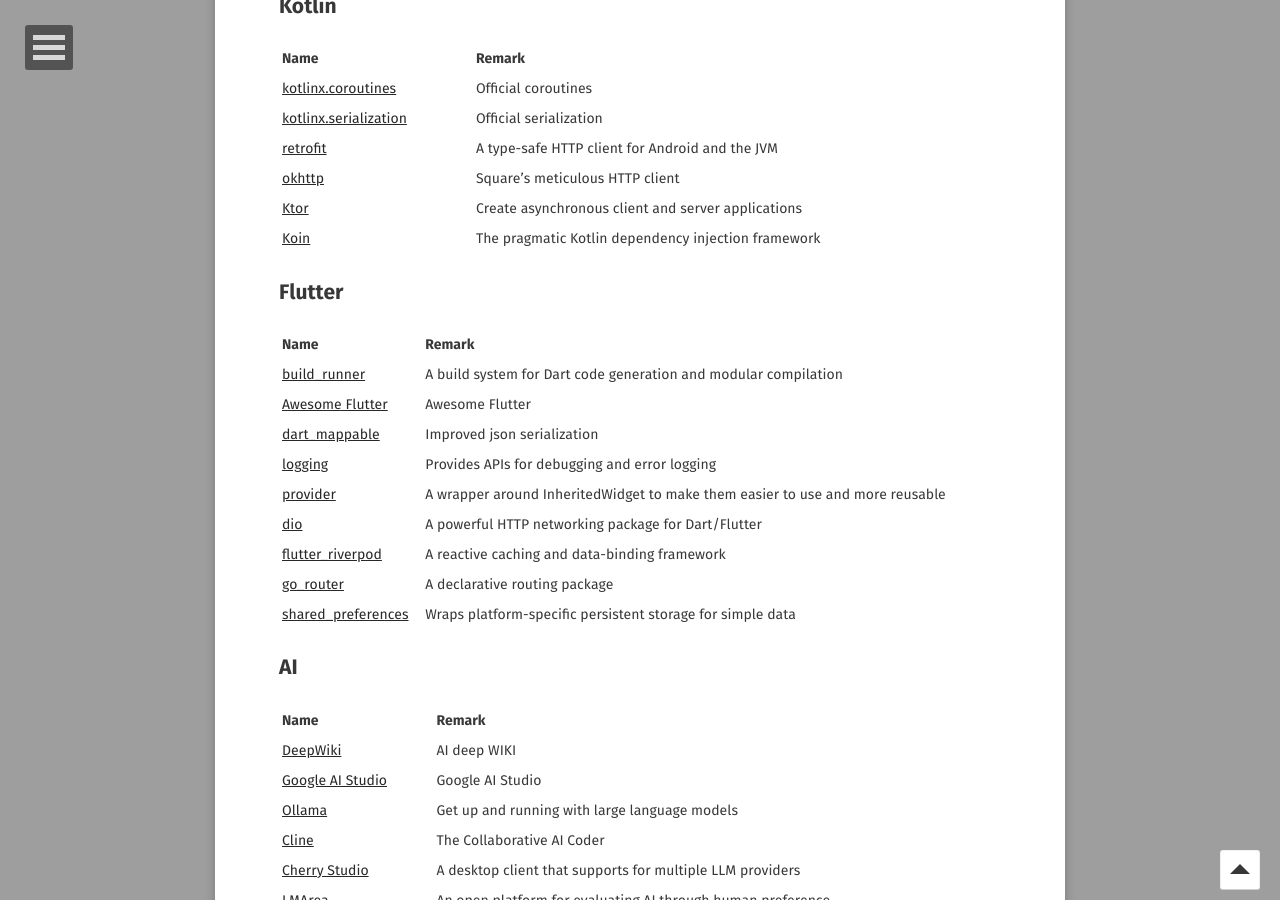
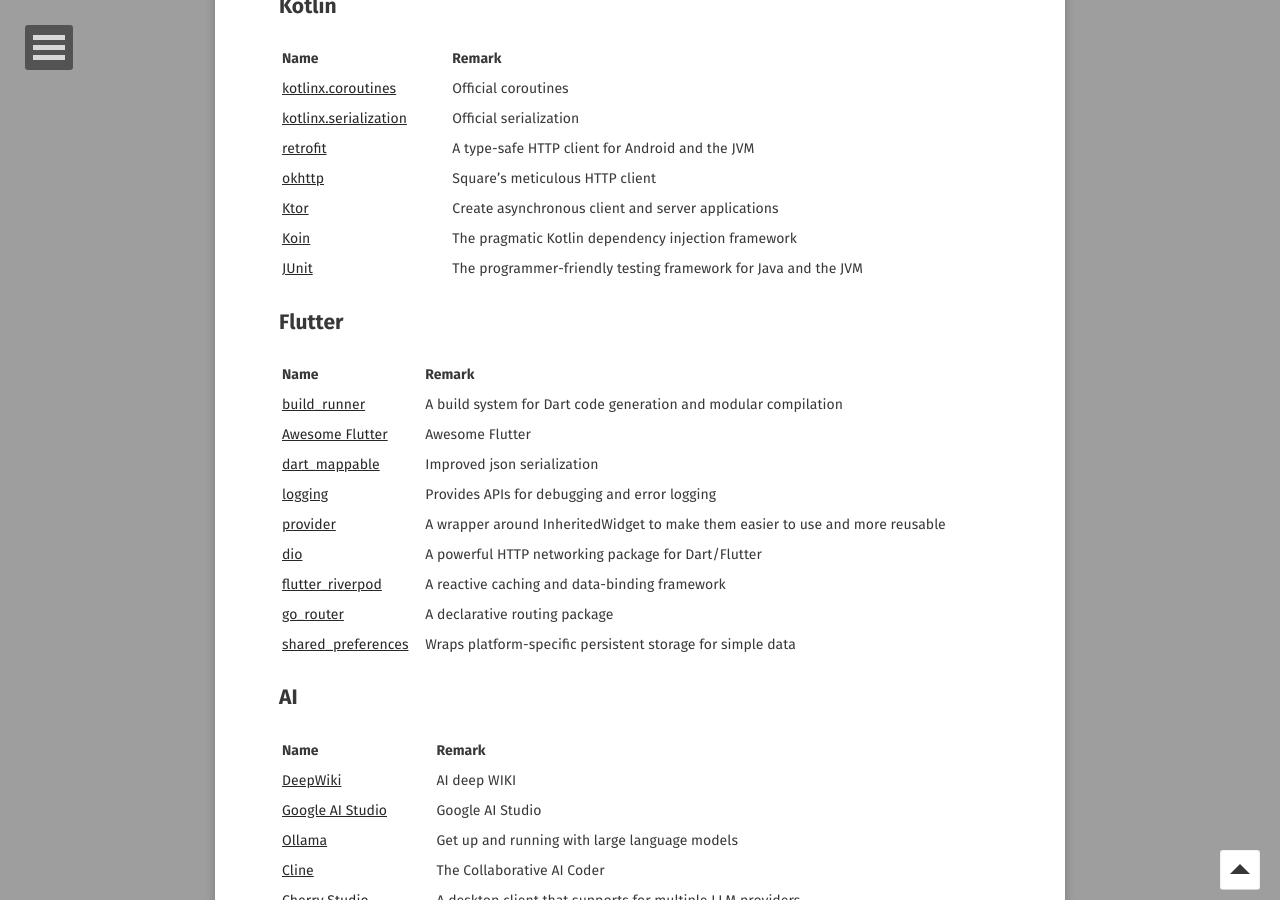
Before and after one commit to o7878x/o7878x.github.io, a Jekyll site: the page built from _posts/2025-07-11-coding-modules.md, in a window 1280 px wide and 900 px high, scrolled down 609 px. Built offline with Jekyll 4.4.1, drawn with Linux system fonts in a browser that asks for light colours; some web fonts are replaced; comment, search, counter and statistics services are not loaded.

Commit message:
feature:add junit library

```diff
--- a/_posts/2025-07-11-coding-modules.md
+++ b/_posts/2025-07-11-coding-modules.md
@@ -28,6 +28,7 @@
 | [okhttp](https://github.com/square/okhttp) | Square’s meticulous HTTP client |
 | [Ktor](https://ktor.io/) | Create asynchronous client and server applications |
 | [Koin](https://insert-koin.io/) | The pragmatic Kotlin dependency injection framework |
+| [JUnit](https://junit.org/) | The programmer-friendly testing framework for Java and the JVM |
 
 ## Flutter
 
```
